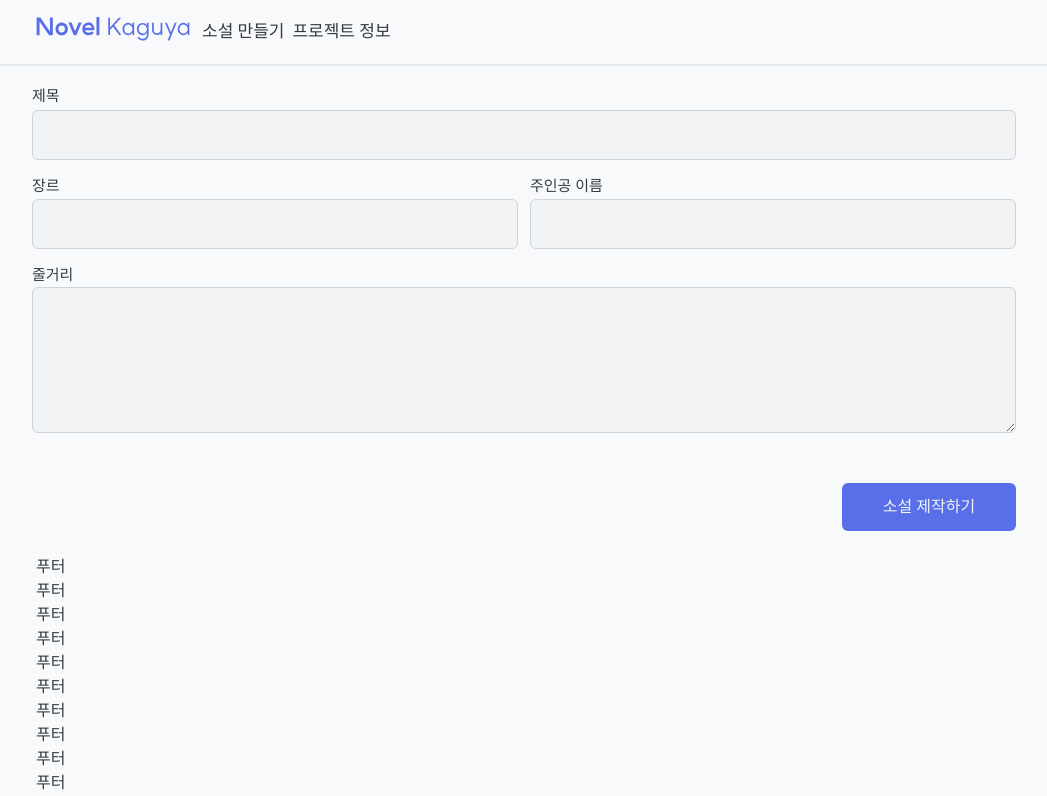
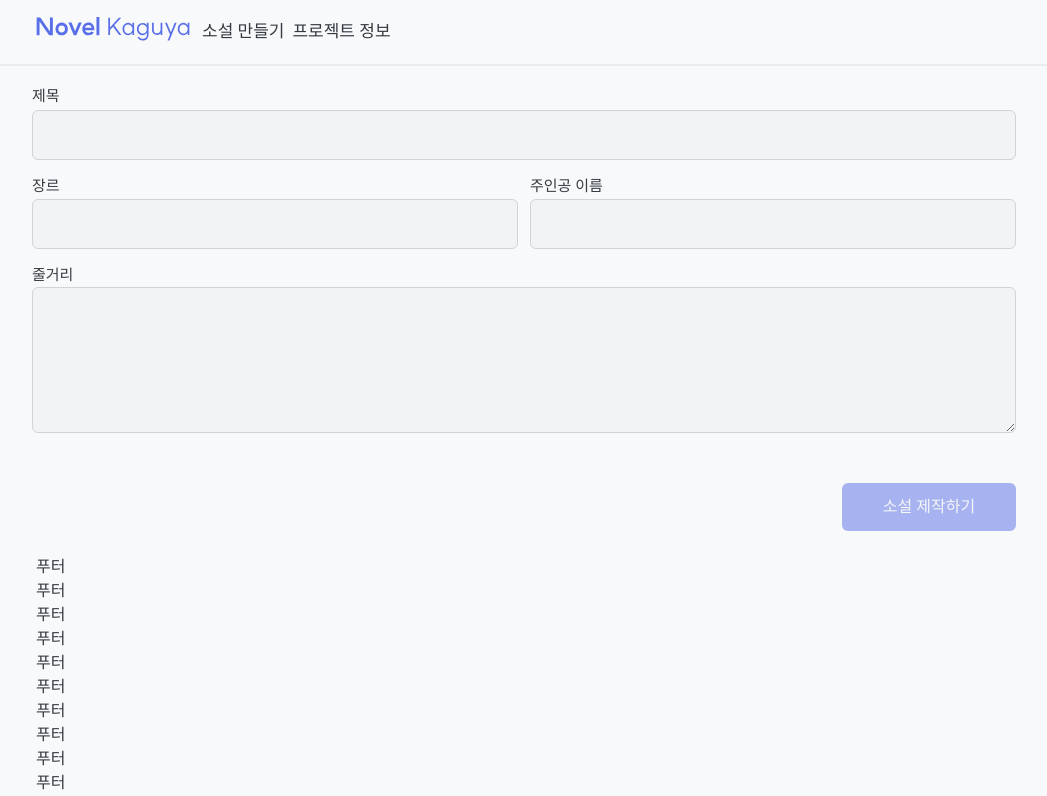
Before and after one commit to kichan05/Novel-Kaguya, a React (Create React App) app: page /generate in a window 1280 px wide. Shown: the top 796 px of the page, without its empty margins (116-1163 px from the left). Built offline with nearby package versions, Linux system fonts and the light colour scheme; a web font is replaced by a local one.

Commit message:
소설 생성할때 입력 체크

```diff
--- a/src/component/Button.js
+++ b/src/component/Button.js
@@ -48,8 +48,13 @@ const ButtonStyle = styled.button`
 
   user-select: none;
 
+  ${p => p.disabled && css`
+    opacity: 0.5;
+    cursor: not-allowed;
+  `}
+
   &:hover {
-    transform: translateY(-2px);
+    transform: ${p => !p.disabled && `translateY(-2px)`};
   }
 `
 
--- a/src/component/TextArea.js
+++ b/src/component/TextArea.js
@@ -42,11 +42,11 @@ const TextAreaLabelStyle = styled.label`
   }
 `
 
-export const TextAreaLabel = ({label, ...rest}) => {
+export const TextAreaLabel = ({label, value, ...rest}) => {
   return (
     <TextAreaLabelStyle>
       <div className="label">{label}</div>
-      <TextArea {...rest}/>
+      <TextArea {...rest}>{value}</TextArea>
     </TextAreaLabelStyle>
   )
 }
--- a/src/page/GeneratePage.js
+++ b/src/page/GeneratePage.js
@@ -2,7 +2,7 @@ import styled from "styled-components";
 import {PageBasicStyle} from "../style/BasicStyle";
 import Input from "../component/Input";
 import InputLabel from "../component/InputLabel";
-import {useState} from "react";
+import {useEffect, useState} from "react";
 import {TextArea, TextAreaLabel} from "../component/TextArea";
 import Button from "../component/Button";
 
@@ -39,6 +39,14 @@ const GeneratePage = () => {
     title: "", tag: "", mainCharacterName: "",
     plot: ""
   })
+  const [isGenerateAble, setGenerateAble] = useState(false)
+
+  useEffect(() => {
+    const temp = Object.values(inputValues).map(i => {
+      return i !== undefined && i.length >= 1
+    })
+    setGenerateAble(temp.filter(i => !i).length === 0)
+  }, [inputValues])
 
   const inputChange = e => {
     const {name, value} = e.target
@@ -47,6 +55,8 @@ const GeneratePage = () => {
 
   const onSubmit = e => {
     e.preventDefault()
+
+    alert("ㅋㅋ")
   }
 
  return (
@@ -73,10 +83,13 @@ const GeneratePage = () => {
           />
         </div>
         <div className="plot-input-wrap input-wrap">
-          <TextAreaLabel label={"줄거리"} line={5} resize={"vertical"}/>
+          <TextAreaLabel
+            label={"줄거리"} line={5} resize={"vertical"}
+            name={"plot"}
+            value={inputValues.plot} onChange={inputChange}/>
         </div>
         <div className="submit-wrap">
-          <Button>소설 제작하기</Button>
+          <Button disabled={!isGenerateAble}>소설 제작하기</Button>
         </div>
       </form>
     </div>
```
